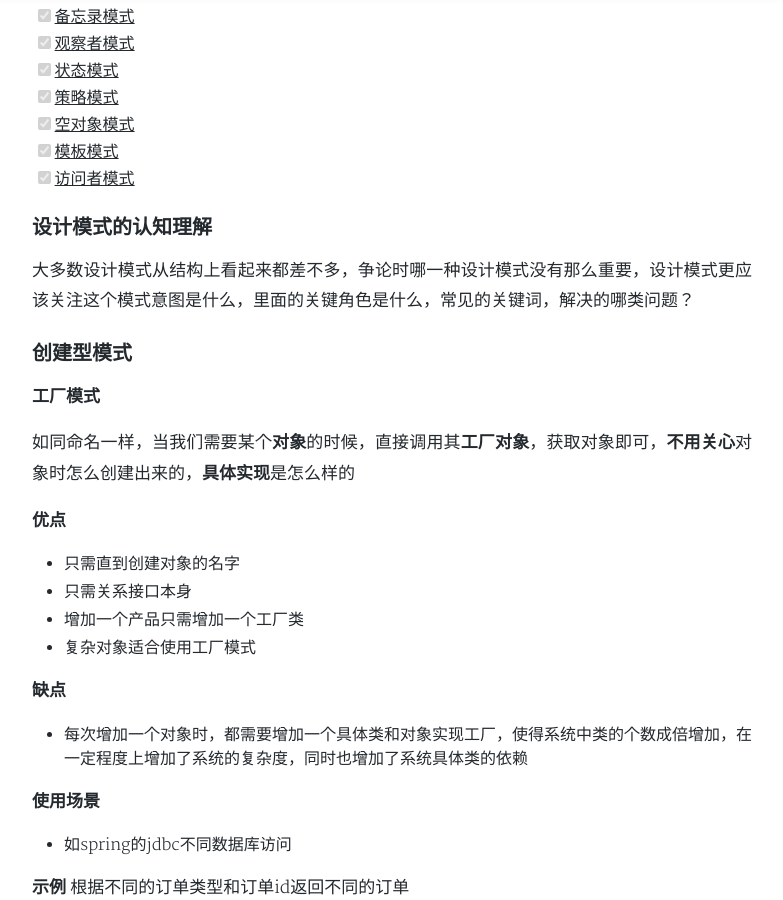
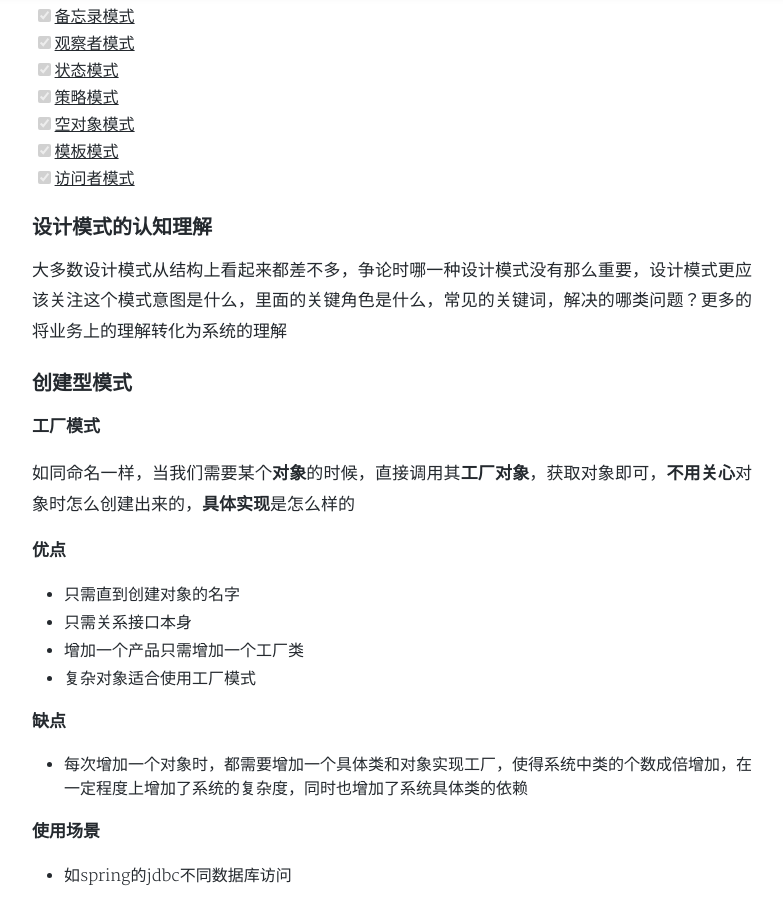
Before and after one commit to gobige/gobige.github.io, a Jekyll site: the page built from _posts/2017-09-20-designPattern.md, in a window 1280 px wide and 900 px high, scrolled down 1480 px. Shown: the whole window, without its empty margins (248-1031 px from the left). Built offline with Jekyll 4.4.1, drawn with Linux system fonts in a browser that asks for light colours; nearby versions of some CDN libraries; a style sheet for code colours, icons or effects is not loaded.

Commit message:
Update 2017-09-20-designPattern.md

```diff
--- a/_posts/2017-09-20-designPattern.md
+++ b/_posts/2017-09-20-designPattern.md
@@ -45,7 +45,7 @@ tags: 设计模式
 - [x] [访问者模式](#vistor)
 
 ### 设计模式的认知理解
-大多数设计模式从结构上看起来都差不多，争论时哪一种设计模式没有那么重要，设计模式更应该关注这个模式意图是什么，里面的关键角色是什么，常见的关键词，解决的哪类问题？
+大多数设计模式从结构上看起来都差不多，争论时哪一种设计模式没有那么重要，设计模式更应该关注这个模式意图是什么，里面的关键角色是什么，常见的关键词，解决的哪类问题？更多的将业务上的理解转化为系统的理解
 
 ### 创建型模式
 
```
